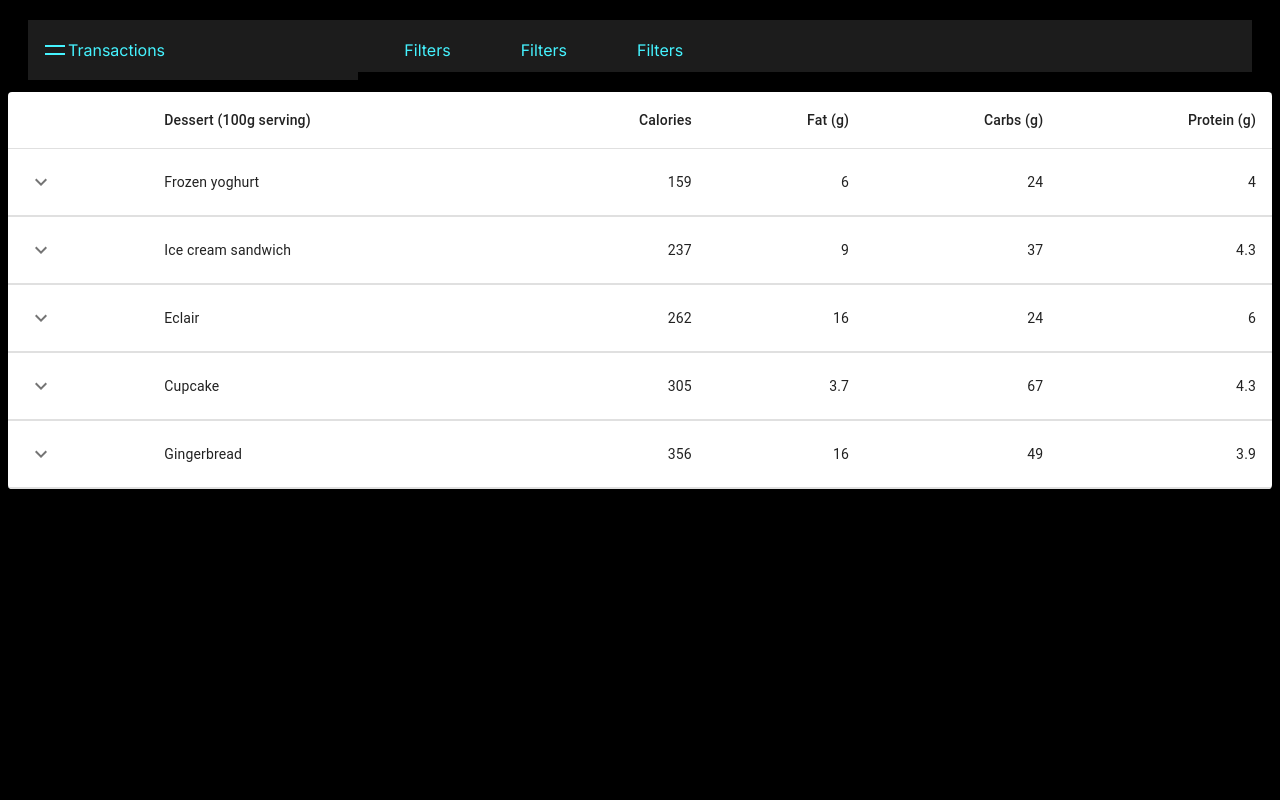
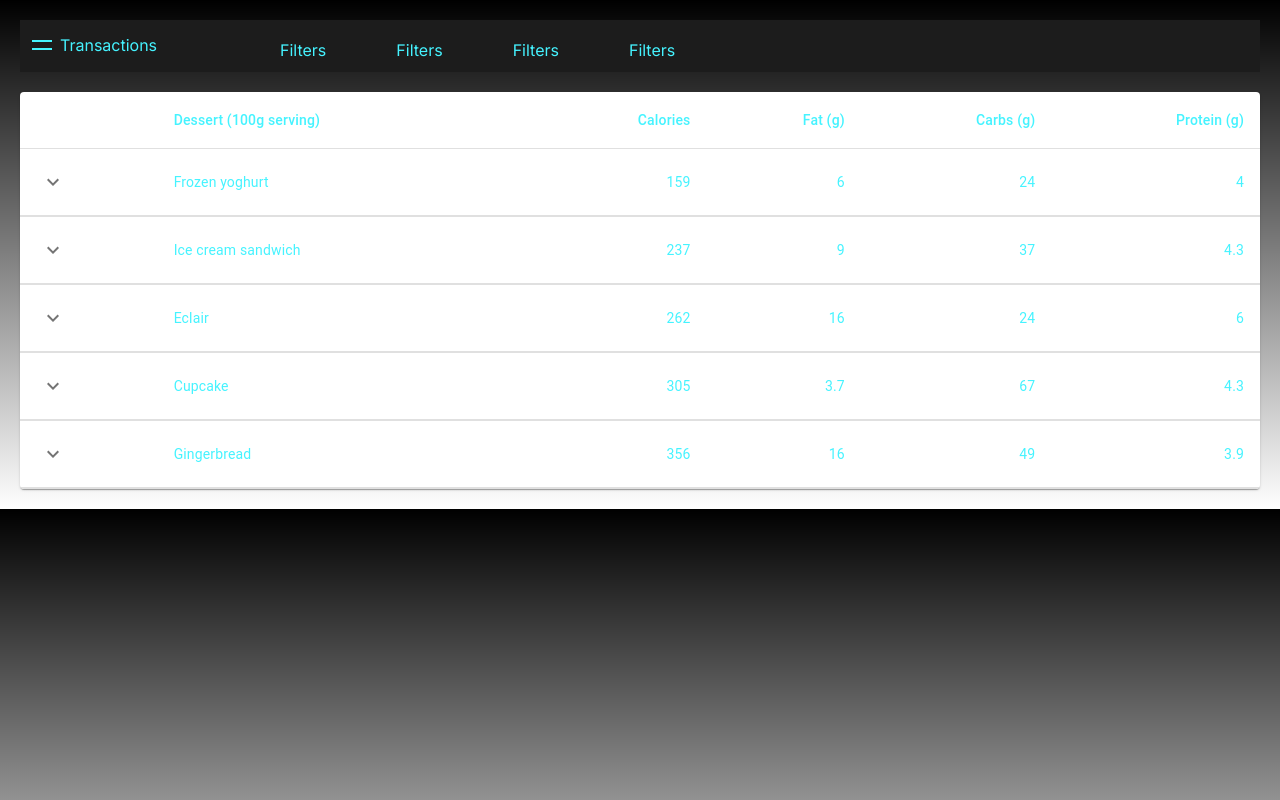
Before and after one commit to spas4o/ryvyl, a Next.js app: page /dashboard in a window 1280 px wide. Built offline with nearby package versions, Linux system fonts and the light colour scheme.

Commit message:
update styles

```diff
--- a/app/(pages)/dashboard/page.tsx
+++ b/app/(pages)/dashboard/page.tsx
@@ -36,9 +36,15 @@ useEffect(() => {
 export default Dashboard
 
 function toggleTransaction() {
-  // let transactions = document.querySelector('.transactions')
-  // document.querySelector('.toggle').onclick = function() {
-  //   this.classList.toggle('active')
-  //   transactions.classList.toggle('active')
-  //}
+  let transactions = document.querySelector('.transactions') as HTMLElement
+  let toggleButton = document.querySelector('.toggle') as HTMLButtonElement
+
+  if (transactions && toggleButton) {
+    toggleButton.onclick = function () {
+      toggleButton.classList.toggle('active')
+      transactions.classList.toggle('active')
+    };
+  } else {
+    console.error('Either .transactions or .toggle not found in the document.')
+  }
 }
--- a/app/(pages)/dashboard/style.css
+++ b/app/(pages)/dashboard/style.css
@@ -42,7 +42,7 @@
 }
 .toggle::before {
   content: 'Transactions';
-  margin-right: -120px;
+  margin-right: -125px;
 }
 
 .toggle.active::before {
--- a/app/(pages)/login/page.tsx
+++ b/app/(pages)/login/page.tsx
@@ -12,19 +12,19 @@ const Login = () => {
     <form>
       <h2>Login</h2>
       <div className="inputBox">
-        <input type="text" />
+        <input type="text" required />
         <span>Username</span>
         <i></i>
       </div>
 
       <div className="inputBox">
-        <input type="password" />
+        <input type="password" required />
         <span>Password</span>
         <i></i>
       </div>
 
       <div className="links">
-        <a href="#">Remember Me</a>
+        <a href="/dashboard">Dashboard</a>
       </div>
       <input type="submit" value="Login" />
     </form>
--- a/app/components/Transactions/index.tsx
+++ b/app/components/Transactions/index.tsx
@@ -12,6 +12,8 @@ import Typography from '@mui/material/Typography';
 import Paper from '@mui/material/Paper';
 import KeyboardArrowDownIcon from '@mui/icons-material/KeyboardArrowDown';
 import KeyboardArrowUpIcon from '@mui/icons-material/KeyboardArrowUp';
+
+import './style.css'
 
 function createData(
   name: string,
@@ -116,6 +118,7 @@ const rows = [
 
 export default function Transactions() {
   return (
+    <div className='tableHolder'>
       <TableContainer component={Paper}>
         <Table aria-label="collapsible table">
           <TableHead>
@@ -135,5 +138,6 @@ export default function Transactions() {
           </TableBody>
         </Table>
       </TableContainer>
+    </div>
   );
 }
--- /dev/null
+++ b/app/components/Transactions/style.css
@@ -0,0 +1,13 @@
+
+.tableHolder {
+  margin: 20px;
+}
+
+.css-11xur9t-MuiPaper-root-MuiTableContainer-root {
+  background-color: #1c1c1c;
+  color: #fff;
+}
+
+.css-11xur9t-MuiPaper-root-MuiTableContainer-root th, .css-11xur9t-MuiPaper-root-MuiTableContainer-root td {
+  color: #45f3ff;
+}
--- a/app/globals.css
+++ b/app/globals.css
@@ -1,4 +1,4 @@
-/* :root {
+ :root {
   --max-width: 1100px;
   --border-radius: 12px;
   --font-mono: ui-monospace, Menlo, Monaco, 'Cascadia Mono', 'Segoe UI Mono',
@@ -104,7 +104,8 @@ a {
   html {
     color-scheme: dark;
   }
-} */
+}
+
 body {
   background-color: #000!important;
 }
```
Lines whose indentation alone changed are shown as unchanged.
